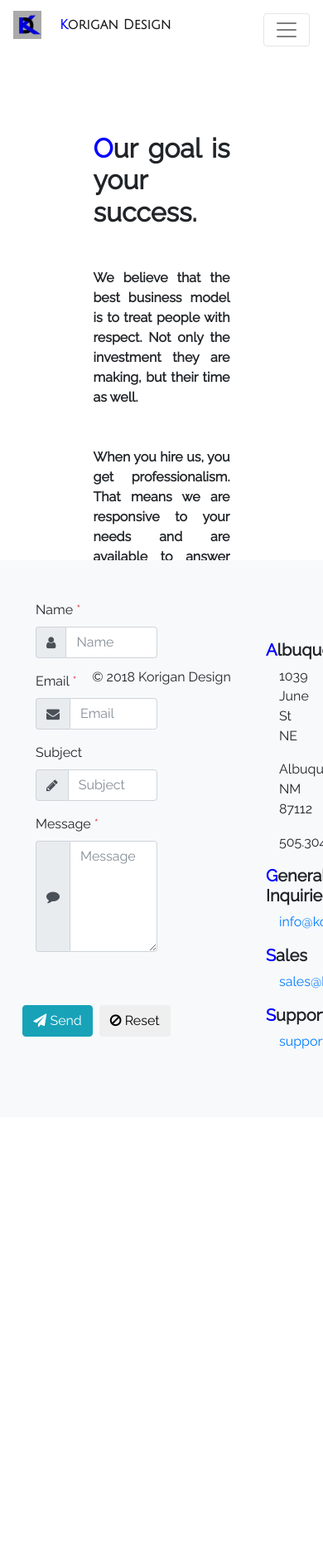
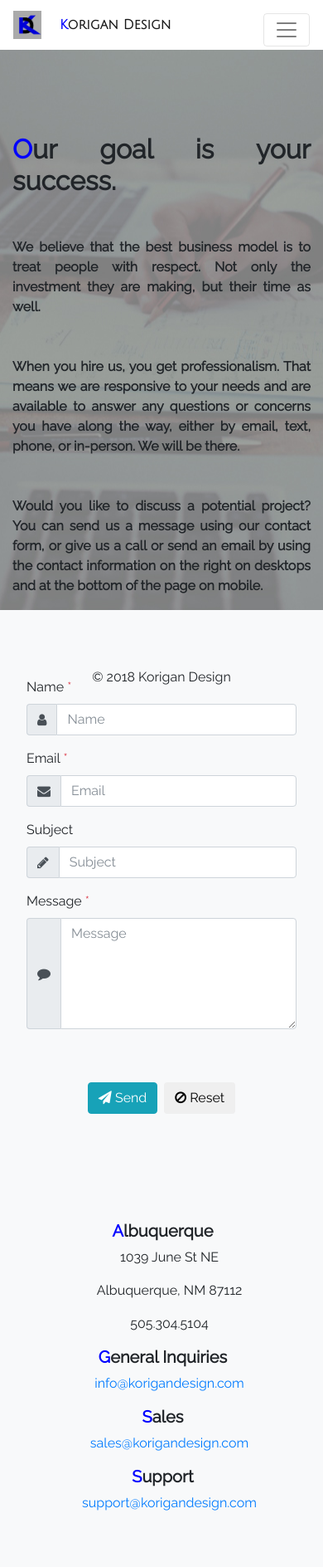
Before and after one commit to Koriganp/korigandesign, a PHP site: page /contact/index.php in a window 390 px wide; the page is wider, and only the part inside the window is pictured. Shown: that part at 83% size. Before the commit the page ends 1264 px from the top of that part, so only its background shows below. Run offline with PHP 8.4, Linux system fonts and the light colour scheme; some libraries are stand-ins or nearby versions.

Commit message:
Completed mobile responsiveness

```diff
--- a/contact/index.php
+++ b/contact/index.php
@@ -17,14 +17,14 @@ require_once("../php/partials/head-utils.php");
 		<div class="contact-background">
 			<div class="container move-down contact-info">
 				<div class="row">
-					<div class="col-3"></div>
-					<div class="col-6">
+					<div class="col-md-3"></div>
+					<div class="col-md-6">
 						<h2 class="font-weight-bold"><span class="first-letter">O</span>ur goal is your success.</h2>
 						<p class="mt-5 font-weight-bold">We believe that the best business model is to treat people with respect. Not only the investment they are making, but their time as well.</p>
 						<p class="mt-5 font-weight-bold">When you hire us, you get professionalism. That means we are responsive to your needs and are available to answer any questions or concerns you have along the way, either by email, text, phone, or in-person. We will be there.</p>
-						<p class="mt-5 font-weight-bold">Would you like to discuss a potential project? You can send us a message using our contact form, or give us a call or send an email by using the contact information on the right.</p>
+						<p class="mt-5 font-weight-bold">Would you like to discuss a potential project? You can send us a message using our contact form, or give us a call or send an email by using the contact information on the right on desktops and at the bottom of the page on mobile.</p>
 					</div>
-					<div class="col-3"></div>
+					<div class="col-md-3"></div>
 				</div>
 			</div>
 		</div>
@@ -35,13 +35,13 @@ require_once("../php/partials/head-utils.php");
 		<main class="jumbotron-fluid bg-light pt-5">
 			<div class="row row-flex content-wrap">
 
+				<!-- Spacing -->
 
+				<div class="col-md-1"></div>
 
 				<!-- Form -->
 
-				<div class="col-1"></div>
-
-				<div class="col-6 content-panel pr-5 ml-2">
+				<div class="col-md-7 content-panel form-placement">
 					<div>
 
 						<!-- Name Line -->
@@ -117,13 +117,9 @@ require_once("../php/partials/head-utils.php");
 					</div>
 				</div>
 
-				<!-- Spacing -->
-
-				<div class="col-1"></div>
-
 				<!-- Contact Info -->
 
-				<div class="col-2 pl-5 pt-5">
+				<div class="col-md-3 contact-placement">
 					<div>
 						<h5 class="font-weight-bold"><span class="first-letter">A</span>lbuquerque</h5>
 						<p class="ml-3">1039 June St NE</p>
@@ -143,6 +139,10 @@ require_once("../php/partials/head-utils.php");
 						<p class="ml-3"><a href="mailto:support@korigandesign.com?subject=Support">support@korigandesign.com</a></p>
 					</div>
 				</div>
+
+				<!-- Spacing -->
+
+				<div class="col-md-1"></div>
 			</div>
 		</main>
 
--- a/php/partials/header.php
+++ b/php/partials/header.php
@@ -7,19 +7,19 @@
 		<div class="collapse navbar-collapse" id="navbarToggler">
 			<ul class="navbar-nav ml-auto">
 				<li class="nav-item">
-					<a class="text-dark" href="<?php echo $PREFIX;?>index.php">Home </a>
+					<a class="text-dark my-2" href="<?php echo $PREFIX;?>index.php">Home </a>
 				</li>
 				<li class="nav-item">
-					<a class="text-dark" href="<?php echo $PREFIX;?>services/index.php"> Services </a>
+					<a class="text-dark my-2" href="<?php echo $PREFIX;?>services/index.php"> Services </a>
 				</li>
 				<li class="nav-item">
-					<a class="text-dark" href="<?php echo $PREFIX;?>about/index.php"> About </a>
+					<a class="text-dark my-2" href="<?php echo $PREFIX;?>about/index.php"> About </a>
 				</li>
 				<li class="nav-item">
-					<a class="text-dark" href="<?php echo $PREFIX;?>portfolio/index.php"> Portfolio </a>
+					<a class="text-dark my-2" href="<?php echo $PREFIX;?>portfolio/index.php"> Portfolio </a>
 				</li>
 				<li class="nav-item">
-					<a class="text-dark" href="<?php echo $PREFIX;?>contact/index.php"> Contact </a>
+					<a class="text-dark my-2" href="<?php echo $PREFIX;?>contact/index.php"> Contact </a>
 				</li>
 			</ul>
 		</div>
--- a/styles/style.css
+++ b/styles/style.css
@@ -369,7 +369,20 @@ li > a:hover {
 
 /*Page Content*/
 
+.form-placement {
+	margin: 2rem;
+}
+
+.contact-placement {
+	margin-top: 4rem;
+	padding-left: 10%;
+}
+
+/*xs to lg*/
+@media(min-width: 769px){
+
 	.contact-content {
+		background-image: url(../images/contact-background.jpg);
 		position: relative;
 		overflow: hidden;
 		height: 80vh;
@@ -401,19 +414,19 @@ li > a:hover {
 		background-repeat: no-repeat;
 		overflow: hidden;
 	}
-
-/*xs to lg*/
-@media(min-width: 769px){
-	.contact-content {
-		background-image: url(../images/contact-background.jpg);
-	}
 }
 
 /*xs to 0*/
 @media(max-width: 768px) {
-	.contact-content .contact-background:before {
-		background-image: url(../images/contact-background.jpg);
-		position: relative;
-		height: 100%;
+	.contact-content {
+		background: url(../images/contact-background.jpg) center repeat;
+		overflow: hidden;
+		width: auto;
+		height: auto;
+	}
+
+	.contact-placement {
+		margin: 0 1.5rem 3rem 0;
+		text-align: center;
 	}
 }
```
Lines whose indentation alone changed are shown as unchanged.
